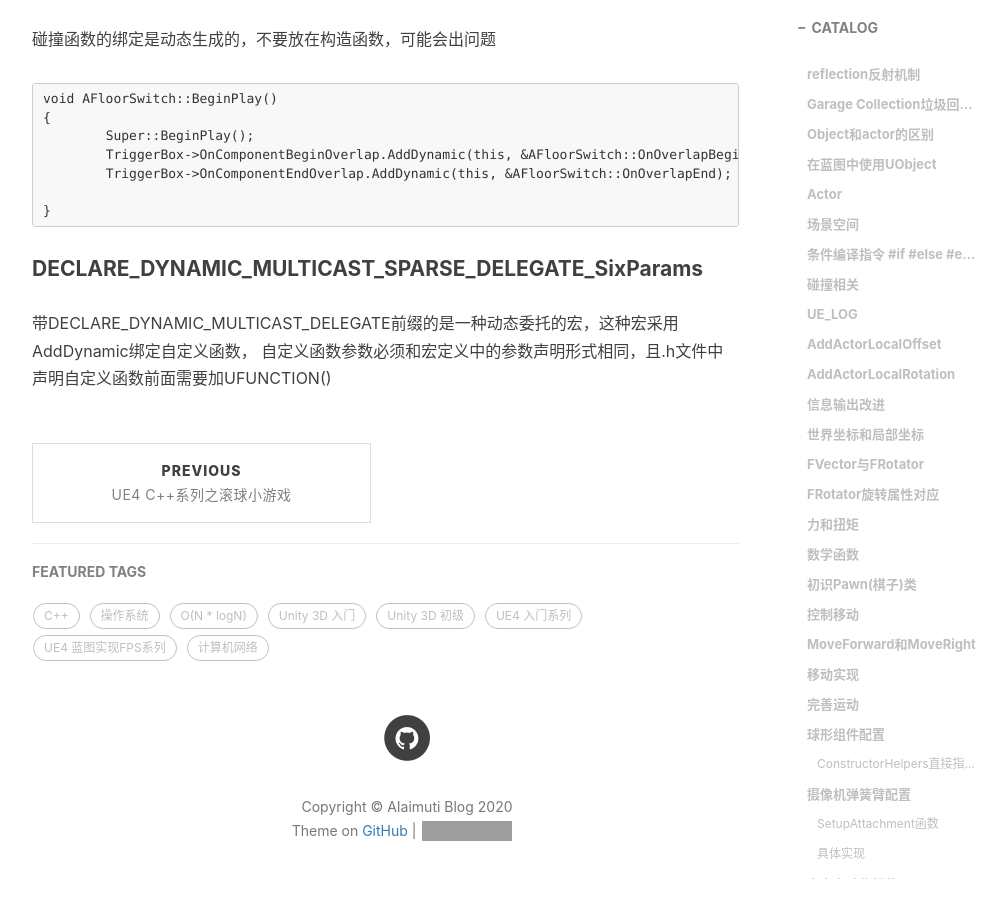
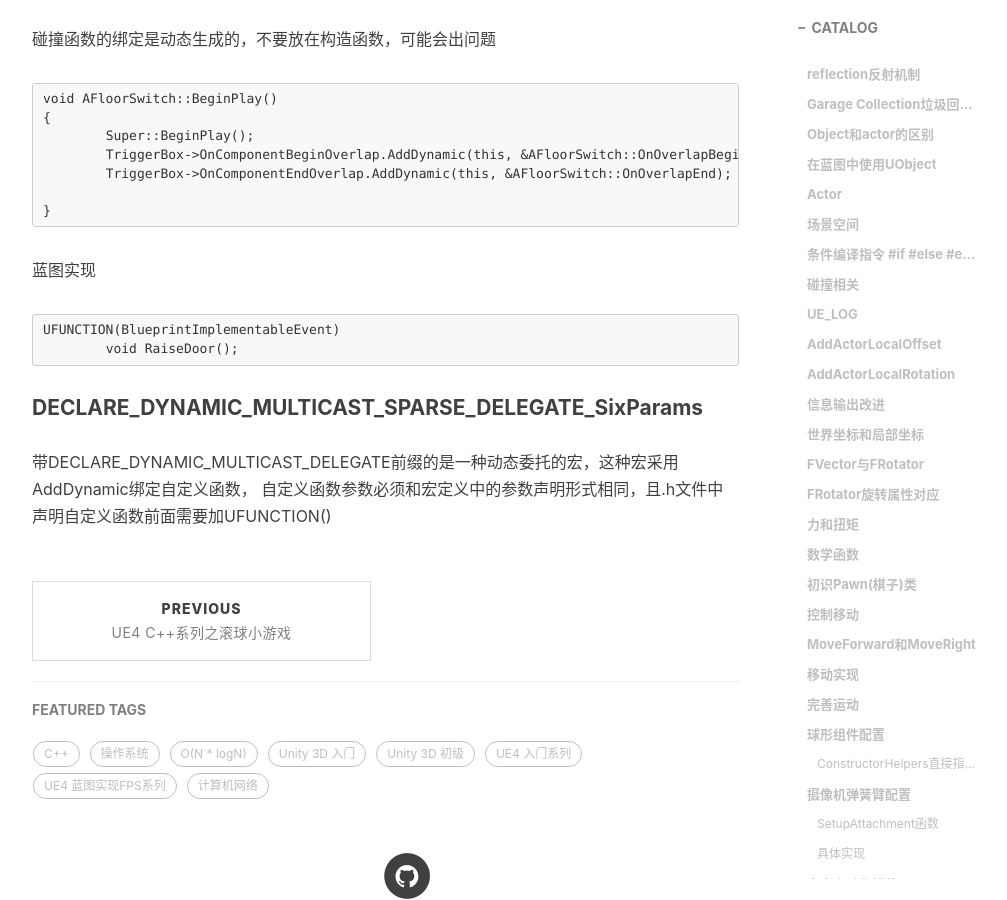
Before and after one commit to AIaimuti/aiaimuti.github.io, a Jekyll site: the page built from _posts/2020-4-23-C++Learn.md, in a window 1280 px wide and 900 px high, scrolled down 11843 px. Shown: the whole window, without its empty margins (233-1240 px from the left). Built offline with Jekyll 4.4.1, drawn with Linux system fonts in a browser that asks for light colours; nearby versions of some CDN libraries; comment, search, counter and statistics services are not loaded; grey boxes are pictures that could not be loaded.

Commit message:
Update 2020-4-23-C++Learn.md

````diff
--- a/_posts/2020-4-23-C++Learn.md
+++ b/_posts/2020-4-23-C++Learn.md
@@ -485,6 +485,11 @@ void AFloorSwitch::BeginPlay()
 
 }
 ```
+蓝图实现
+```
+UFUNCTION(BlueprintImplementableEvent)
+	void RaiseDoor();
+```
 #### DECLARE_DYNAMIC_MULTICAST_SPARSE_DELEGATE_SixParams
 带DECLARE_DYNAMIC_MULTICAST_DELEGATE前缀的是一种动态委托的宏，这种宏采用AddDynamic绑定自定义函数，
 自定义函数参数必须和宏定义中的参数声明形式相同，且.h文件中声明自定义函数前面需要加UFUNCTION()
````
